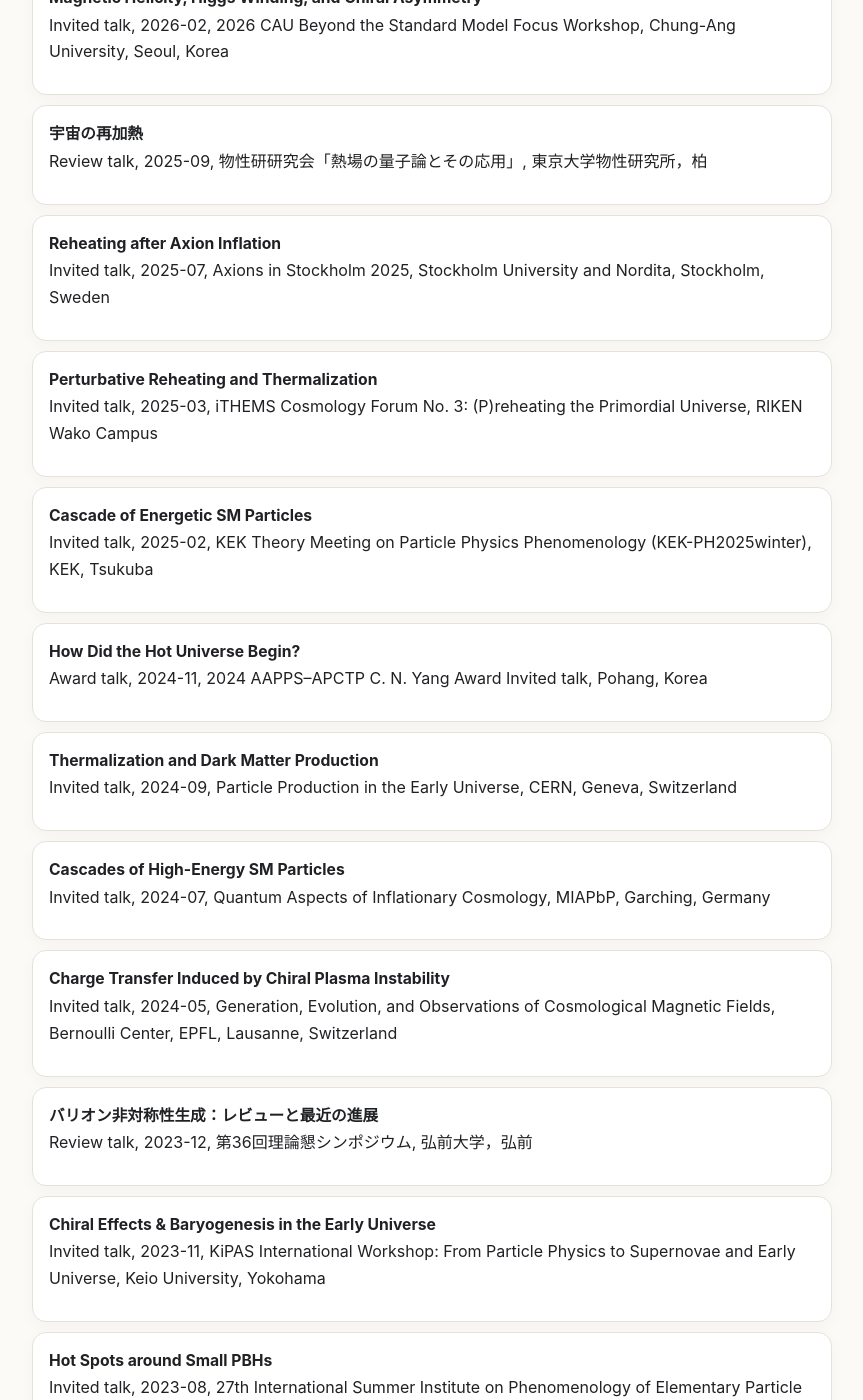
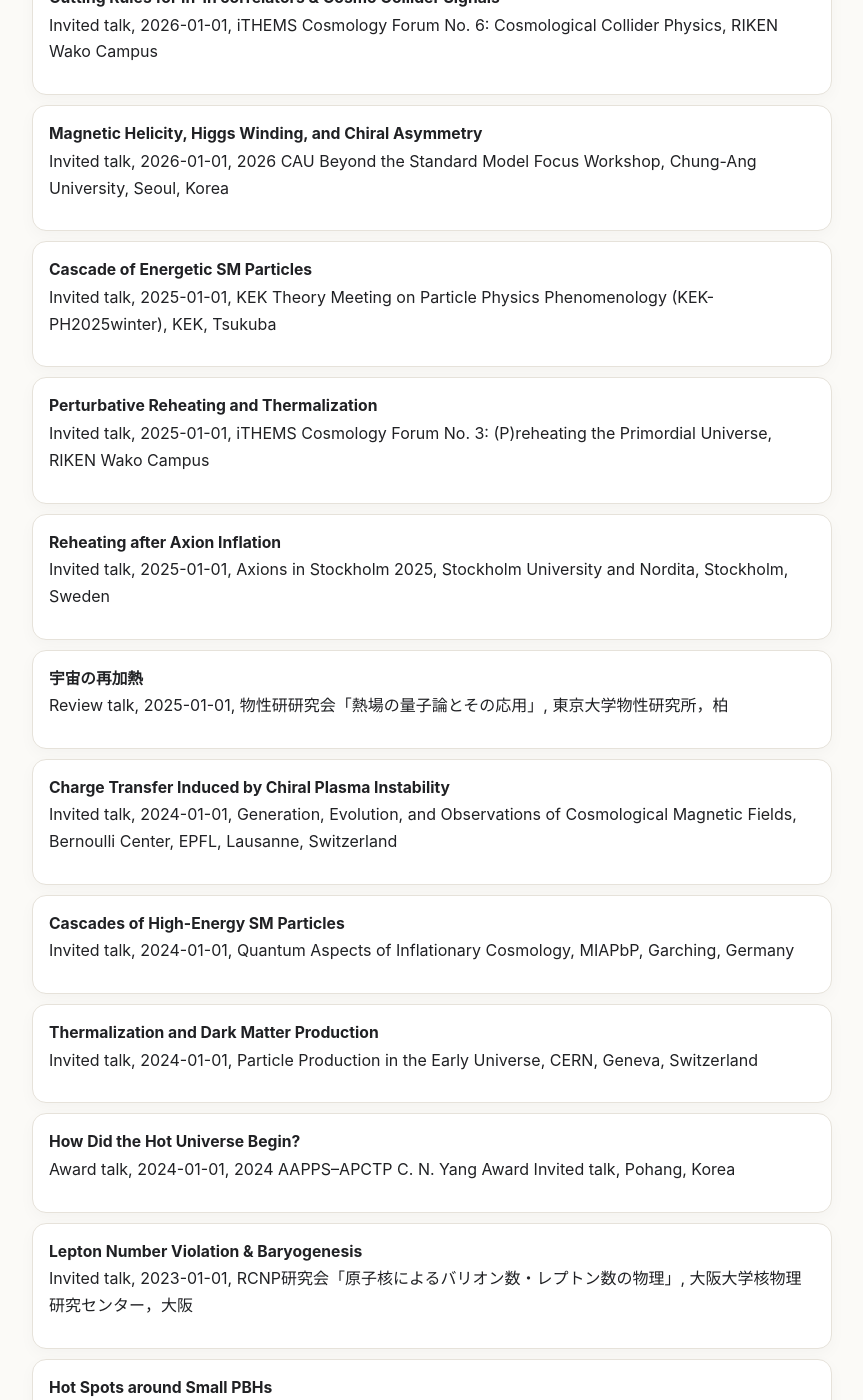
Before and after one commit to kyoheimukaida/kyoheimukaida.github.io, a Jekyll site: the page built from talks.md, in a window 1280 px wide and 1400 px high, scrolled down 957 px. Shown: the whole window, without its empty margins (142-1005 px from the left). Built offline with Jekyll 4.4.1, drawn with Linux system fonts in a browser that asks for light colours; some of the changed text lies outside the part shown.

Commit message:
Update talks

```diff
--- a/talks.md
+++ b/talks.md
@@ -27,107 +27,92 @@ It does not include ordinary meetings, internal schedule items, tentative holds,
 - **[Cutting Rules for In-In correlators & Cosmo Collider Signals](https://indico2.riken.jp/event/5612/timetable/#20260622)**
   Invited talk, 2026-06-22, Okochi Hall, RIKEN
 
+- **Cutting Rules for In-In correlators & Cosmo Collider Signals**
+  Invited talk, 2026-01-01, iTHEMS Cosmology Forum No. 6: Cosmological Collider Physics, RIKEN Wako Campus
+
 - **Magnetic Helicity, Higgs Winding, and Chiral Asymmetry**
-  Invited talk, 2026-02, 2026 CAU Beyond the Standard Model Focus Workshop, Chung-Ang University, Seoul, Korea
+  Invited talk, 2026-01-01, 2026 CAU Beyond the Standard Model Focus Workshop, Chung-Ang University, Seoul, Korea
+
+- **Cascade of Energetic SM Particles**
+  Invited talk, 2025-01-01, KEK Theory Meeting on Particle Physics Phenomenology (KEK-PH2025winter), KEK, Tsukuba
+
+- **Perturbative Reheating and Thermalization**
+  Invited talk, 2025-01-01, iTHEMS Cosmology Forum No. 3: (P)reheating the Primordial Universe, RIKEN Wako Campus
+
+- **Reheating after Axion Inflation**
+  Invited talk, 2025-01-01, Axions in Stockholm 2025, Stockholm University and Nordita, Stockholm, Sweden
 
 - **宇宙の再加熱**
-  Review talk, 2025-09, 物性研研究会「熱場の量子論とその応用」, 東京大学物性研究所，柏
+  Review talk, 2025-01-01, 物性研研究会「熱場の量子論とその応用」, 東京大学物性研究所，柏
 
-- **Reheating after Axion Inflation**
-  Invited talk, 2025-07, Axions in Stockholm 2025, Stockholm University and Nordita, Stockholm, Sweden
+- **Charge Transfer Induced by Chiral Plasma Instability**
+  Invited talk, 2024-01-01, Generation, Evolution, and Observations of Cosmological Magnetic Fields, Bernoulli Center, EPFL, Lausanne, Switzerland
 
-- **Perturbative Reheating and Thermalization**
-  Invited talk, 2025-03, iTHEMS Cosmology Forum No. 3: (P)reheating the Primordial Universe, RIKEN Wako Campus
+- **Cascades of High-Energy SM Particles**
+  Invited talk, 2024-01-01, Quantum Aspects of Inflationary Cosmology, MIAPbP, Garching, Germany
 
-- **Cascade of Energetic SM Particles**
-  Invited talk, 2025-02, KEK Theory Meeting on Particle Physics Phenomenology (KEK-PH2025winter), KEK, Tsukuba
+- **Thermalization and Dark Matter Production**
+  Invited talk, 2024-01-01, Particle Production in the Early Universe, CERN, Geneva, Switzerland
 
 - **How Did the Hot Universe Begin?**
-  Award talk, 2024-11, 2024 AAPPS--APCTP C. N. Yang Award Invited talk, Pohang, Korea
+  Award talk, 2024-01-01, 2024 AAPPS--APCTP C. N. Yang Award Invited talk, Pohang, Korea
 
-- **Thermalization and Dark Matter Production**
-  Invited talk, 2024-09, Particle Production in the Early Universe, CERN, Geneva, Switzerland
+- **Lepton Number Violation & Baryogenesis**
+  Invited talk, 2023-01-01, RCNP研究会「原子核によるバリオン数・レプトン数の物理」, 大阪大学核物理研究センター，大阪
 
-- **Cascades of High-Energy SM Particles**
-  Invited talk, 2024-07, Quantum Aspects of Inflationary Cosmology, MIAPbP, Garching, Germany
+- **Hot Spots around Small PBHs**
+  Invited talk, 2023-01-01, NEHOP, Naples, Italy
 
-- **Charge Transfer Induced by Chiral Plasma Instability**
-  Invited talk, 2024-05, Generation, Evolution, and Observations of Cosmological Magnetic Fields, Bernoulli Center, EPFL, Lausanne, Switzerland
+- **Chiral Effects & Baryogenesis in the Early Universe**
+  Invited talk, 2023-01-01, KiPAS International Workshop: From Particle Physics to Supernovae and Early Universe, Keio University, Yokohama
 
 - **バリオン非対称性生成：レビューと最近の進展**
-  Review talk, 2023-12, 第36回理論懇シンポジウム, 弘前大学，弘前
+  Review talk, 2023-01-01, 第36回理論懇シンポジウム, 弘前大学，弘前
 
-- **Chiral Effects & Baryogenesis in the Early Universe**
-  Invited talk, 2023-11, KiPAS International Workshop: From Particle Physics to Supernovae and Early Universe, Keio University, Yokohama
+- **New Ideas on Leptogenesis**
+  Invited talk, 2022-01-01, 2022 Winter NRF--JSPS Workshop in Particle Physics, Cosmology, and Gravitation, online
 
-- **Hot Spots around Small PBHs**
-  Invited talk, 2023-08, 27th International Summer Institute on Phenomenology of Elementary Particle Physics and Cosmology, Nantou, Taiwan
+- **Leptogenesis and Its Descendants**
+  Invited talk, 2022-01-01, Unraveling the History of the Universe and Matter Evolution with Underground Physics (UGAP2022)
 
-- **Hot Spots around Small PBHs**
-  Invited talk, 2023-06, NEHOP, Naples, Italy
-
-- **Lepton Number Violation & Baryogenesis**
-  Invited talk, 2023-03, RCNP研究会「原子核によるバリオン数・レプトン数の物理」, 大阪大学核物理研究センター，大阪
+- **Baryon Asymmetry from Lepton Flavor Asymmetry**
+  Invited talk, 2022-01-01, Beyond the Standard Models: Particle Physics Meets Cosmology, IFT UAM--CSIC, Madrid, Spain
 
 - **Leptoflavorgenesis**
-  Invited talk, 2022-11, 2nd Asian--European Institutes Workshop for BSM and 10th KIAS Workshop on Particle Physics and Cosmology, Grand Sumorum, Jeju, Korea
-
-- **Baryon Asymmetry from Lepton Flavor Asymmetry**
-  Invited talk, 2022-10, Beyond the Standard Models: Particle Physics Meets Cosmology, IFT UAM--CSIC, Madrid, Spain
-
-- **Leptogenesis and Its Descendants**
-  Invited talk, 2022-06, Unraveling the History of the Universe and Matter Evolution with Underground Physics (UGAP2022)
-
-- **New Ideas on Leptogenesis**
-  Invited talk, 2022-02, 2022 Winter NRF--JSPS Workshop in Particle Physics, Cosmology, and Gravitation, online
+  Invited talk, 2022-01-01, 2nd Asian--European Institutes Workshop for BSM and 10th KIAS Workshop on Particle Physics and Cosmology, Grand Sumorum, Jeju, Korea
 
 - **初期宇宙のダイナミクス**
-  Invited talk, 2021-03, KEK「素核宇・物性」連携研究会, online
+  Invited talk, 2021-01-01, KEK「素核宇・物性」連携研究会, online
+
+- **1. Spontaneous Lepto/Baryogenesis & 2. Schwinger Effect and Chiral Anomaly**
+  Invited talk, 2020-01-01, Zooming in on Axions in the Early Universe, CERN online workshop
 
 - **Baryo/Leptogenesis from Axion Inflation**
-  Invited talk, 2020-08, Progress in Particle Physics 2020, Yukawa Institute for Theoretical Physics, online
-
-- **1. Spontaneous Lepto/Baryogenesis & 2. Schwinger Effect and Chiral Anomaly**
-  Invited talk, 2020-06, Zooming in on Axions in the Early Universe, CERN online workshop
+  Invited talk, 2020-01-01, Progress in Particle Physics 2020, Yukawa Institute for Theoretical Physics, online
 
 - **Baryogenesis from Axion Inflation**
-  Invited talk, 2019-10, Theory Institute in Particle Physics and Cosmology, University of Warsaw, Warsaw, Poland
+  Invited talk, 2019-01-01, Theory Institute in Particle Physics and Cosmology, University of Warsaw, Warsaw, Poland
 
 - **Refining Calculations of WIMP Abundance**
-  Seminar, 2019-07, MLL-Kolloquium, TUM, Munich, Germany
+  Seminar, 2019-01-01, MLL-Kolloquium, TUM, Munich, Germany
 
 - **PBHs from Inflation and their Implications**
-  Invited talk, 2019-03, Theoretical Cosmology Meeting, Utrecht, Netherlands
+  Invited talk, 2019-01-01, Theoretical Cosmology Meeting, Utrecht, Netherlands
 
 - **PBHs from Inflation and their Implications**
-  Invited talk, 2019-02, Primordial Black Holes, de Sitter Space and Quantum Tests of Gravity, DESY, Hamburg, Germany
+  Invited talk, 2018-01-01, KIAS Workshop on Particle Physics and Cosmology, KIAS, Seoul, Korea
 
 - **PBHs from Inflation and their Implications**
-  Invited talk, 2018-10, KIAS Workshop on Particle Physics and Cosmology, KIAS, Seoul, Korea
-
-- **PBHs from Inflation and their Implications**
-  Invited talk, 2018-05, Cosmological Probes of BSM -- from the Big Bang to the LHC, Benasque, Spain
-
-- **PBHs from Inflation and their Implications**
-  Invited talk, 2017-11, Focus Week on Primordial Black Holes, Kavli IPMU, Kashiwa, Japan
+  Invited talk, 2017-01-01, Focus Week on Primordial Black Holes, Kavli IPMU, Kashiwa, Japan
 
 - **Inflationary PBHs for the LIGO Gravitational Wave Events and Induced Gravitational Waves**
-  Invited talk, 2017-03, HEP Matsue Workshop 2017, Matsue, Shimane, Japan
+  Invited talk, 2017-01-01, HEP Matsue Workshop 2017, Matsue, Shimane, Japan
 
 - **Reheating Process after Inflation**
-  Invited talk, 2016-08, The Big Bang and the Little Bangs, CERN, Geneva, Switzerland
+  Invited talk, 2016-01-01, The Big Bang and the Little Bangs, CERN, Geneva, Switzerland
 
 - **Fate of Electroweak Vacuum during Preheating**
-  Seminar, 2016-06, Joint Seminar, Kavli IPMU, Kashiwa, Japan
-
-- **Fate of Electroweak Vacuum during Preheating**
-  Invited talk, 2016-05, The 1st KEK--KIAS--NCTS Joint Workshop on Particle Physics Phenomenology, NCTS, Hsinchu, Taiwan
-
-- **Fate of Electroweak Vacuum during Preheating**
-  Invited talk, 2016-03, Berkeley Week at IPMU, Kavli IPMU, Kashiwa, Japan
-
-- **Fate of Electroweak Vacuum during Preheating**
-  Invited talk, 2016-03, Beyond the Standard Model in Okinawa 2016, OIST, Okinawa, Japan
+  Seminar, 2016-01-01, Joint Seminar, Kavli IPMU, Kashiwa, Japan
 <!-- talks-auto:end -->
 
 </div>
```
Also changed, not shown: index.md (+3 -3 lines).
